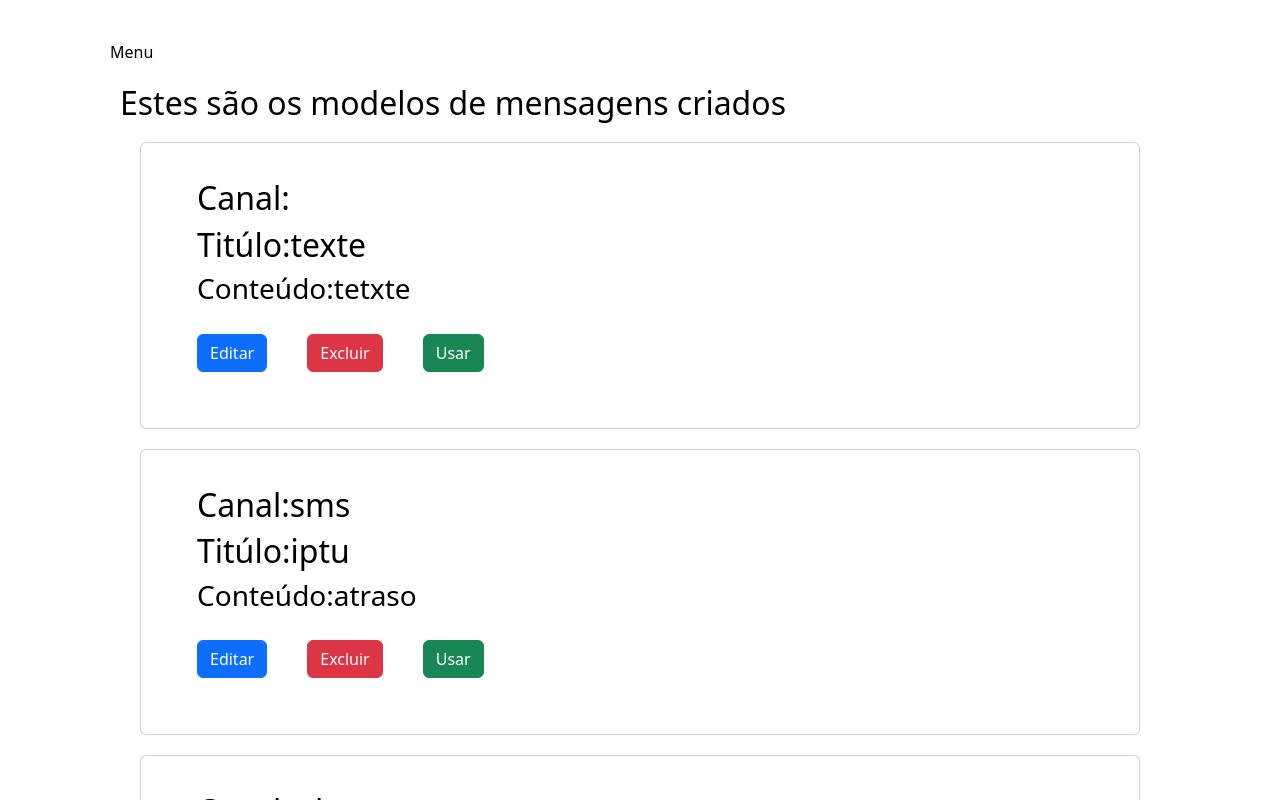
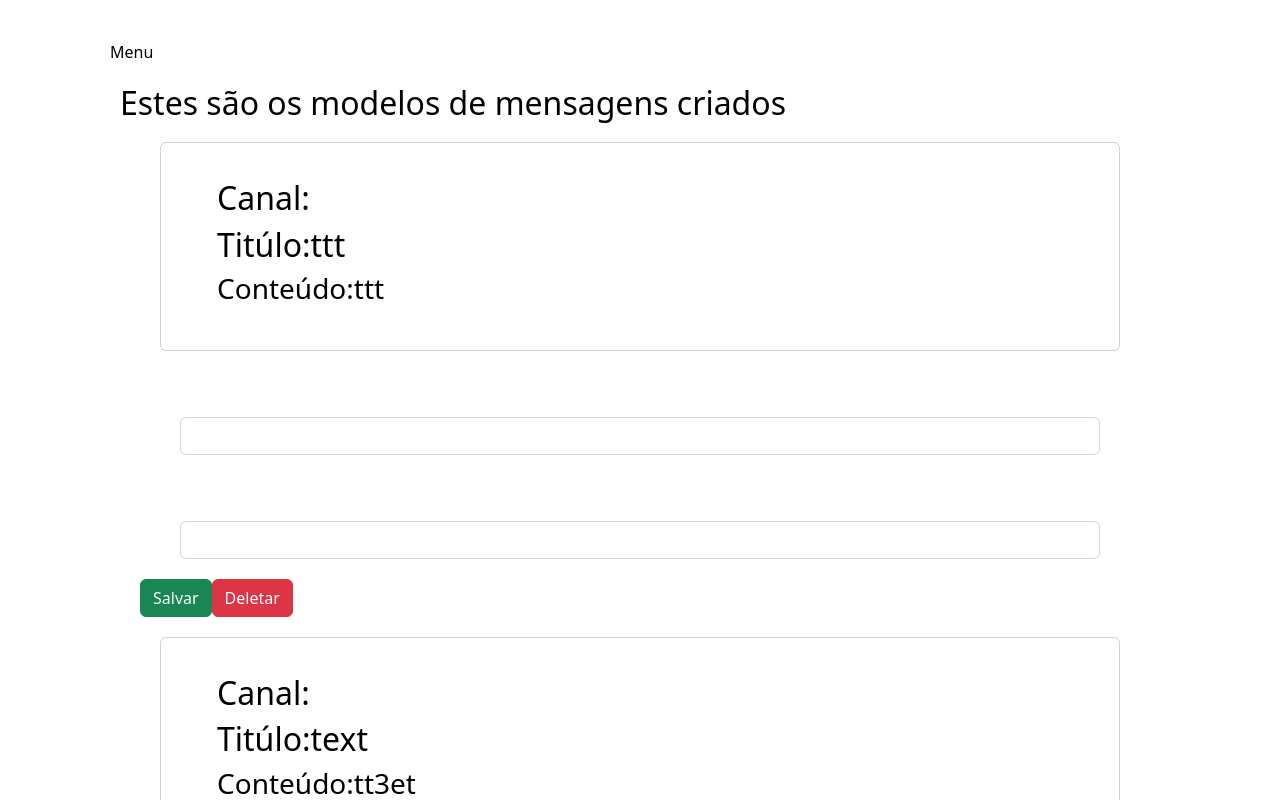
Before and after one commit to Tracker-Message/front-end, a Vue app in the folder tracker/: page /MyModelos in a window 1280 px wide. Shown: the top 800 px of the page. Built offline with nearby package versions, Linux system fonts and the light colour scheme; data requests are answered from the project's data file; the HTML template or start-up script is replaced by a standard one.

Commit message:
bug no input

```diff
--- a/tracker/db/db.json
+++ b/tracker/db/db.json
@@ -2,32 +2,32 @@
   "autenticar": [],
   "modelos": [
     {
-      "canal": null,
-      "name": "texte",
-      "content": "tetxte",
+      "name": "ttt",
+      "content": "ttt",
       "id": 1
     },
     {
-      "canal": "sms",
-      "name": "iptu",
-      "content": "atraso",
+      "name": "text",
+      "content": "tt3et",
       "id": 2
-    },
-    {
-      "canal": "whats",
-      "name": "mei",
-      "content": "precisa pagar",
-      "id": 3
     }
   ],
   "canais": [
     {
-      "name": "sms",
-      "id": 1
+      "name": "",
+      "id": 2
     },
     {
-      "name": "whats",
-      "id": 2
+      "name": "sms",
+      "id": 3
+    },
+    {
+      "name": "contato pessoal",
+      "id": 4
+    },
+    {
+      "name": "tets",
+      "id": 5
     }
   ],
   "mala-direta": [],
--- a/tracker/src/components/card/Card.vue
+++ b/tracker/src/components/card/Card.vue
@@ -7,9 +7,6 @@
     <h3>Conteúdo:{{conteudo}}</h3>
 
 
-    <a href="https://instagram" :click="editarDado" class="btn btn-primary">Editar</a>
-    <a href="https://facebook.com" :click="deleteDado" class="btn btn-danger">Excluir</a>
-    <a href="https://google.com" :click="usarDado" class="btn btn-success">Usar</a>
 </div>
 
 </div>
--- a/tracker/src/views/Canal.vue
+++ b/tracker/src/views/Canal.vue
@@ -18,8 +18,9 @@ label="Informe o canal"
 </div>
 
 <br/>
-<h2>Canais de mensagens cadastrados</h2>
+<h2 color="white">Canais de mensagens cadastrados</h2>
 <MyCanais/>
+
 </div>
 
 </form>
@@ -48,7 +49,7 @@ export default{
     methods:{
         //provavel isso é o jeto de pegar dados
         async getCanais(){
-            //const req=await fetch("http://homologacao.api.tracker.online.maceio.al.gov.br/v1/canais");
+           // const req=await fetch("http://homologacao.api.tracker.online.maceio.al.gov.br/v1/canais");
             const req=await fetch("http://localhost:3000/canais")
             const data=await req.json();
 
@@ -64,7 +65,7 @@ export default{
             //console.log("clicou")
            // console.log("teste 1", data)
             const CanalMsgJson=JSON.stringify(data);
-           //const req=await fetch("http://homologacao.api.tracker.online.maceio.al.gov.br/v1/canais",{
+          // const req=await fetch("http://homologacao.api.tracker.online.maceio.al.gov.br/v1/canais",{
             const req=await fetch("http://localhost:3000/canais",{
                 method:"POST",
                 headers:{"Content-Type":"application/json"},
@@ -89,6 +90,5 @@ export default{
 .canal h1,h2, p{
     color: white;
 
-
 }
 </style>
--- a/tracker/src/views/Modelo.vue
+++ b/tracker/src/views/Modelo.vue
@@ -6,7 +6,7 @@
 <h2>Crie um modelo de mensagem</h2>
 
 <form action="" v-on:submit.prevent="ModeloForm">
-
+<!--
 <select
 class="form-select" size="1"
 aria-label="multiple select"
@@ -19,7 +19,7 @@ v-model="canal" id="canal"
     {{canal.name}}
     </option>
 </select>
-
+-->
 <Input
 type="text"
 v-model="name"
--- a/tracker/src/views/MyCanais.vue
+++ b/tracker/src/views/MyCanais.vue
@@ -3,9 +3,19 @@
 <div class="mycanais">
 
     <!--Precisa ser envolvido em uma div-->
-<div v-for="canal in canais">
+<form v-for="canal in canais" :key="canal.id" action=""
+  v-on:submit.prevent>
+
 <Table :name="canal.name"/>
-</div>
+
+<input />
+<p  v-show="editarInput">texte</p>
+
+<button class="btn btn-primary" @click="editarInput">Editar</button>
+
+<button class="btn btn-danger" @click="deleteDado(canal.id)">Deletar</button>
+
+</form>
 
 </div>
 </template>
@@ -21,20 +31,57 @@ components:{
 data(){
     return{
         //nome da coluna
-        canais:""
-        //name:""
+        canais:"",
+        name:"",
+        //diretivas
+         editarInput:false
+
     }
 },
     methods:{
     async getMyCanais(){
         //const req=await fetch("http://homologacao.api.tracker.online.maceio.al.gov.br/v1/canais",{
-        const req=await fetch("http://localhost:3000/canais");
+    const req=await fetch("http://localhost:3000/canais");
+
        // method:"GET",
         const data=await req.json();
         this.canais=data;
-}
- /*const res=await req.json();
-  this.getMyCanais();*/
+        },
+        async deleteDado(id){
+        const req=await fetch(`http://localhost:3000/canais/${id}`,{
+            method:"DELETE"
+        })
+        const res=await req.json();
+
+         this.getMyCanais();
+
+        },
+        async EditForm(event,id){
+
+        const data={
+            name:this.name,
+
+        }
+
+          const dataJson=JSON.stringify(data);
+
+           const req=await fetch(`http://localhost:3000/canais/${id}`,{
+            method:"PUT",
+            headers: {"Content-type":"application/json"},
+            body:dataJson
+        });
+
+        const res=await req.json();
+
+        console.log("atualizando 1",res)
+
+            this.getMyCanais();
+            this.name="";
+        },
+        //diretiva
+        editarInput(){
+            this.editarInput=this.editarInput;
+        },
 },
 mounted(){
     this.getMyCanais();
--- a/tracker/src/views/MyModelos.vue
+++ b/tracker/src/views/MyModelos.vue
@@ -1,39 +1,60 @@
 <template>
 <div>
+
     <h2>Estes são os modelos de mensagens criados</h2>
-    <div v-for="modelo in modelos" >
+    <div>
+     <form  v-for="modelo in modelos" :key="modelo.id"  action=""
+  v-on:submit.prevent="EditForm">
+
 <Card
-:canal="modelo.canal"
 :titulo="modelo.name"
 :conteudo="modelo.content"
-
 />
 
+<Input  v-model="name"/>
+<Input  v-model="content"/>
+
+<button class="btn btn-success" @click="EditForm($event, modelo.id)">Salvar</button>
+
+<button class="btn btn-danger" @click="deleteDado(modelo.id)">Deletar</button>
+
+</form>
+
 </div>
+
 <br/>
 
+
 </div>
+
 </template>
 <script>
 import Card from "../components/card/Card.vue";
+import Input from "../components/input/Input.vue"
 
 export default{
     name: 'MyModelos',
     components:{
         Card,
+        Input
     },
     data(){
         return{
-            modelos:""
+            modelos:"",
+            name:"",
+            content:""
+
         }
     },
     methods:{
         async getMyModelos(){
-        const req=await fetch("http://localhost:3000/modelos");
+       const req=await fetch("http://localhost:3000/modelos");
+       // const req=await fetch("http://homologacao.api.tracker.online.maceio.al.gov.br/v1/modelos")
         const data=await req.json();
         this.modelos=data;
         //resgatar
-    //console.log(this.modelos)
+       //apagando o modelo e atualizando
+     //  this.modelos=data;
         },
         //deletar
         async deleteDado(id){
@@ -41,14 +62,34 @@ export default{
             method:"DELETE"
         })
         const res=await req.json();
-        //atualizar a deleção
-        this.getMyModelos();
+
+         this.getMyModelos();
+
         },
+        //editar
 
-        //atualizar
-       /* async editarDado(event, id){
-            const
-        }*/
+       async EditForm(event,id,){
+
+        const data={
+            name:this.name,
+            content: this.content
+        }
+
+        console.log("teste 2", data)
+          const dataJson=JSON.stringify(data);
+
+           const req=await fetch(`http://localhost:3000/modelos/${id}`,{
+            method:"PUT",
+            headers: {"Content-type":"application/json"},
+            body:dataJson
+        });
+
+        const res=await req.json();
+        console.log("atualizando 1",res)
+            this.getMyModelos();
+            this.name="";
+            this.content="";
+        }
 
     },
     mounted(){
```
